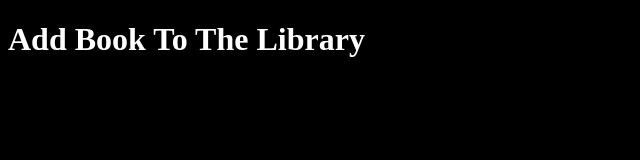
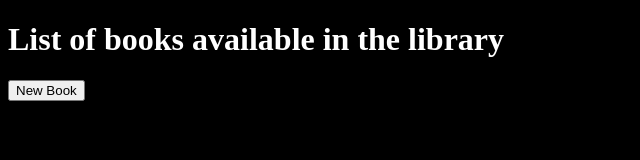
Before and after one commit to aesha98/library-project-top, a plain HTML site: page index.html in a window 1280 px wide. Shown: the whole page, without its empty margins (0-640 px from the left). Drawn offline with Linux system fonts and the light colour scheme.

Commit message:
update html

```diff
--- a/global.css
+++ b/global.css
@@ -1,7 +1,3 @@
-body {
- background-color: black;
- color:black;
-}
 
 .main{
   background-color: black;
--- a/index.html
+++ b/index.html
@@ -7,6 +7,8 @@
 	<link rel="stylesheet" href="global.css">
 </head>
 <body class="main">
-	<h1 class="text">Add Book To The Library</h1>
+	<h1 class="text">List of books available in the library</h1>
+	<button>New Book</button>
+	<script src="js/books.js" charset="UTF-8"></script>
 </body>
 </html>
```
